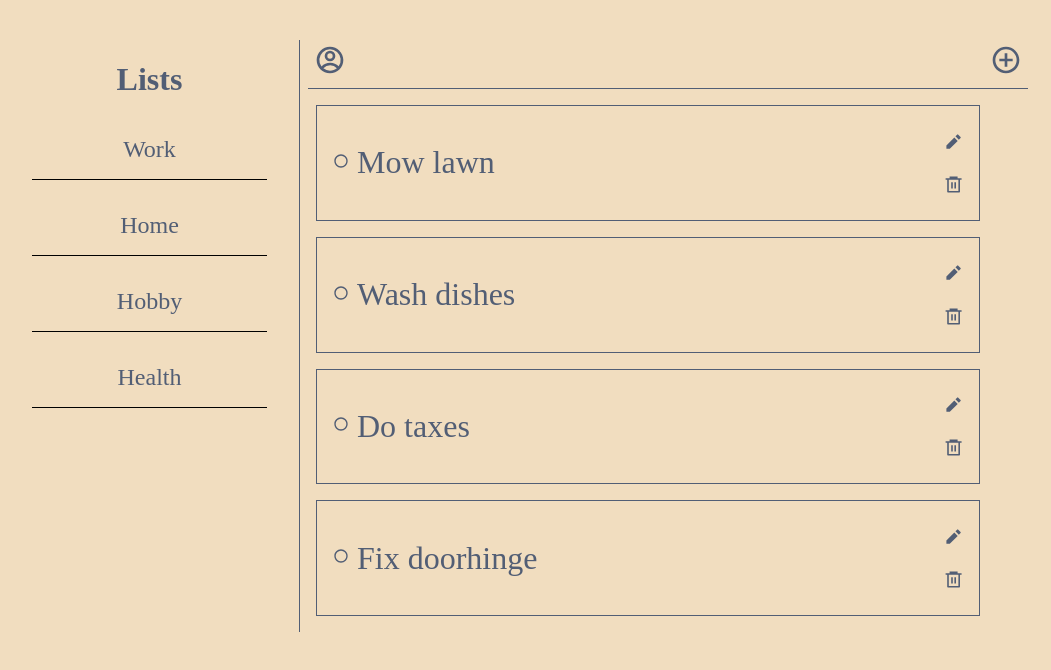
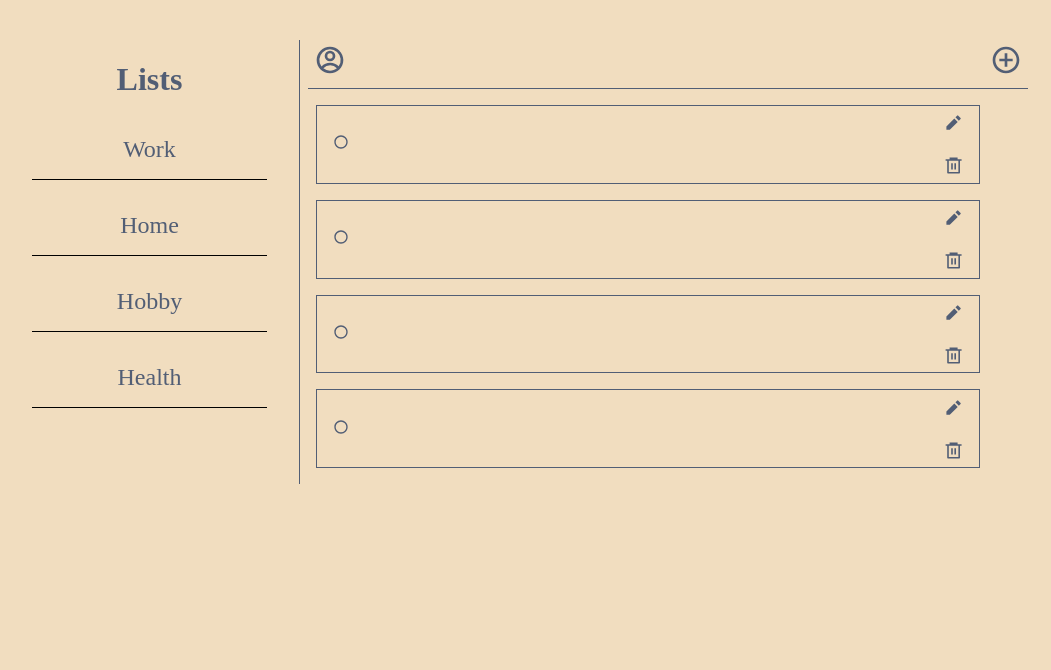
Before and after one commit to zach28attack/TodoList, a React (Vite) app in the folder client/: page / in a window 1280 px wide. Shown: the top 670 px of the page, without its empty margins (40-1091 px from the left). Built offline with nearby package versions, Linux system fonts and the light colour scheme.

Commit message:
add portal to render form

```diff
--- a/client/src/components/list/List.jsx
+++ b/client/src/components/list/List.jsx
@@ -8,8 +8,9 @@ function List() {
     <>
       <div>
         <ListHeader />
+        <div id="list-form-root"></div>
         {items.map((item) => (
-          <ListItem title={item} />
+          <ListItem key={item}>{item}</ListItem> //update key with id
         ))}
       </div>
     </>
```
